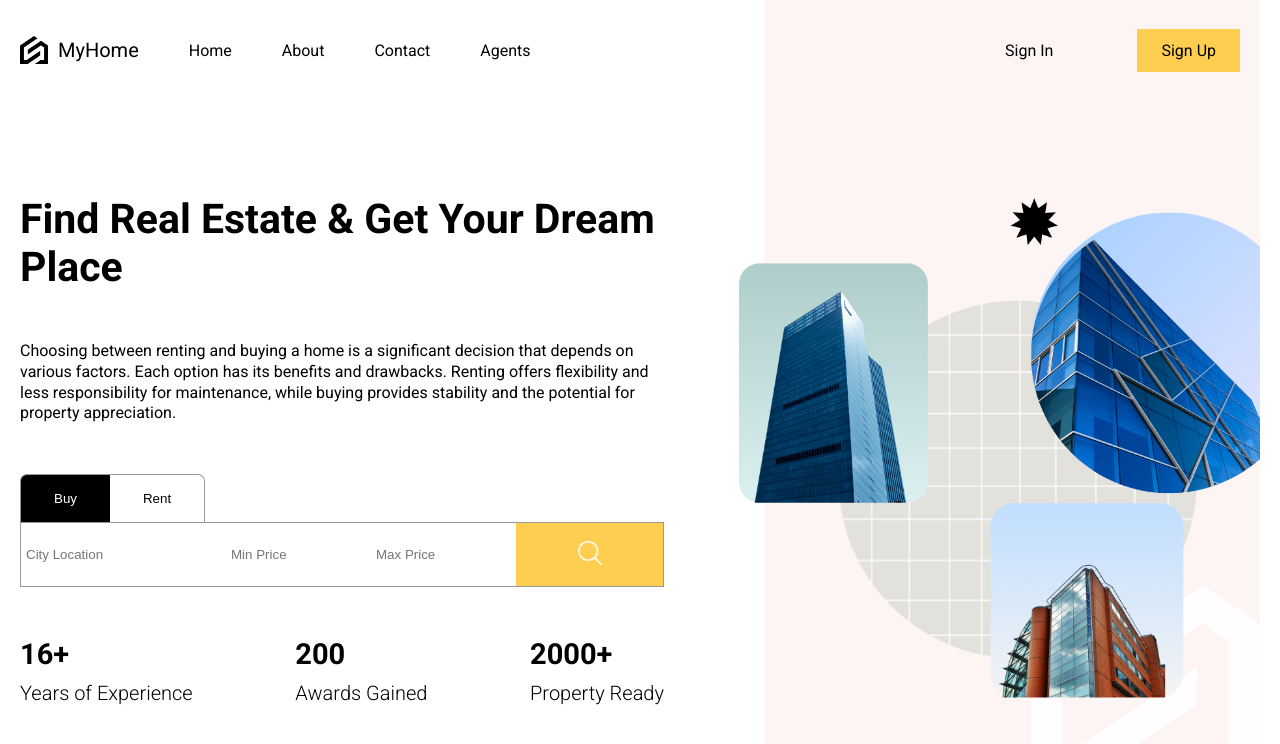
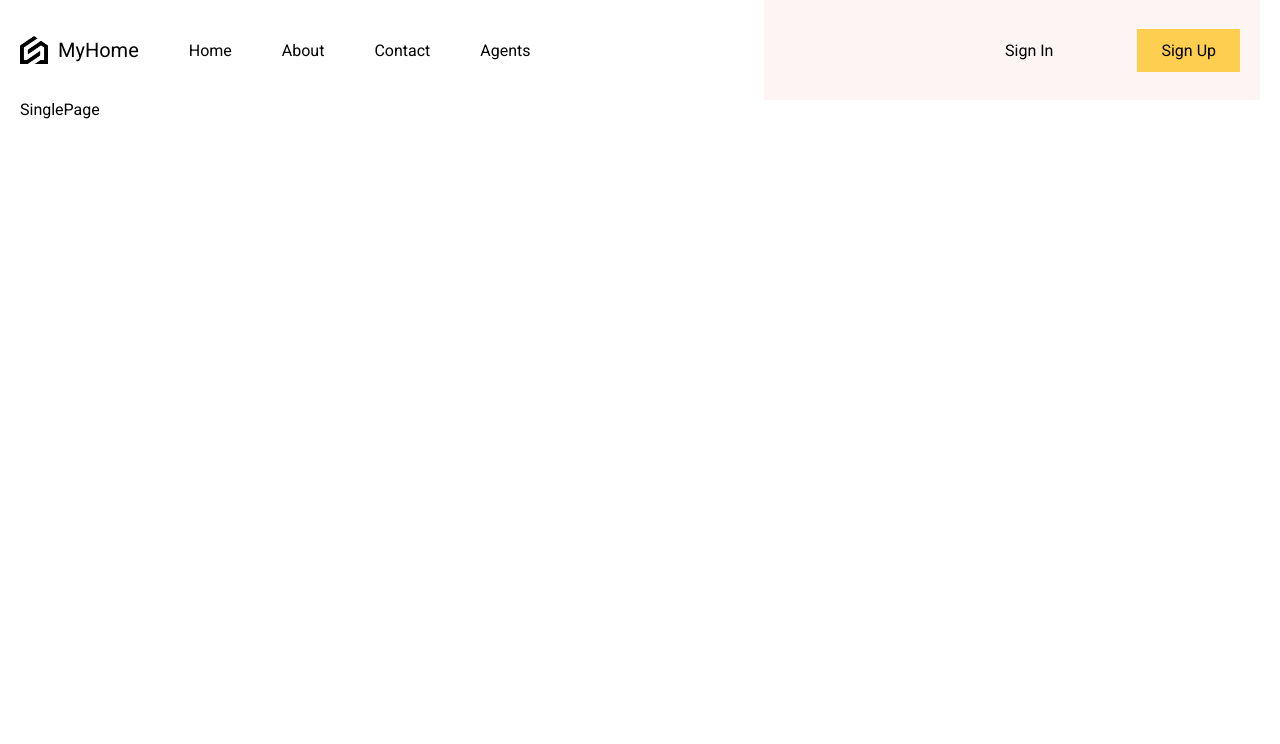
Before and after one commit to mishkamag/estate-agent, a React (Vite) app in the folder frontend/: page /1 in a window 1280 px wide. Shown: the top 744 px of the page. Built offline with nearby package versions, Linux system fonts and the light colour scheme.

Commit message:
feat: define schecma of react router pages

```diff
--- a/frontend/src/App.tsx
+++ b/frontend/src/App.tsx
@@ -1,18 +1,32 @@
-import Navbar from "./components/navbar/NavBar";
 import Home from "./pages/home/Home";
-import "./styles/App.scss";
+import Layout from "./pages/layout/Layout";
+import { createBrowserRouter, RouterProvider } from "react-router-dom";
+import List from "./pages/list/List";
+import SinglePage from "./pages/singlePage/SinglePage";
 
 function App() {
-  return (
-    <div className="layout">
-      <div className="navbar">
-        <Navbar />
-      </div>
-      <div className="content">
-        <Home />
-      </div>
-    </div>
-  );
+  const router = createBrowserRouter([
+    {
+      path: "/",
+      element: <Layout />,
+      children: [
+        {
+          path: "/",
+          element: <Home />,
+        },
+        {
+          path: "/list",
+          element: <List />,
+        },
+        {
+          path: "/:id",
+          element: <SinglePage />,
+        },
+      ],
+    },
+  ]);
+
+  return <RouterProvider router={router} />;
 }
 
 export default App;
--- /dev/null
+++ b/frontend/src/pages/layout/Layout.tsx
@@ -0,0 +1,18 @@
+import { Outlet } from "react-router-dom";
+import Navbar from "../../components/navbar/NavBar";
+import "./layout.scss";
+
+const Layout = () => {
+  return (
+    <div className="layout">
+      <div className="navbar">
+        <Navbar />
+      </div>
+      <div className="content">
+        <Outlet />
+      </div>
+    </div>
+  );
+};
+
+export default Layout;
--- a/frontend/src/styles/App.scss
+++ b/frontend/src/pages/layout/layout.scss
@@ -1,4 +1,4 @@
-@import "./responsive.scss";
+@import "../../styles/responsive.scss";
 
 .layout {
   height: 100vh;
--- /dev/null
+++ b/frontend/src/pages/list/List.tsx
@@ -0,0 +1,7 @@
+import "./list.scss";
+
+const List = () => {
+  return <div>List</div>;
+};
+
+export default List;
--- /dev/null
+++ b/frontend/src/pages/singlePage/SinglePage.tsx
@@ -0,0 +1,7 @@
+import "./singlePage.scss";
+
+const SinglePage = () => {
+  return <div>SinglePage</div>;
+};
+
+export default SinglePage;
```
Also changed, not shown: frontend/src/pages/list/list.scss (added), frontend/src/pages/singlePage/singlePage.scss (added).
